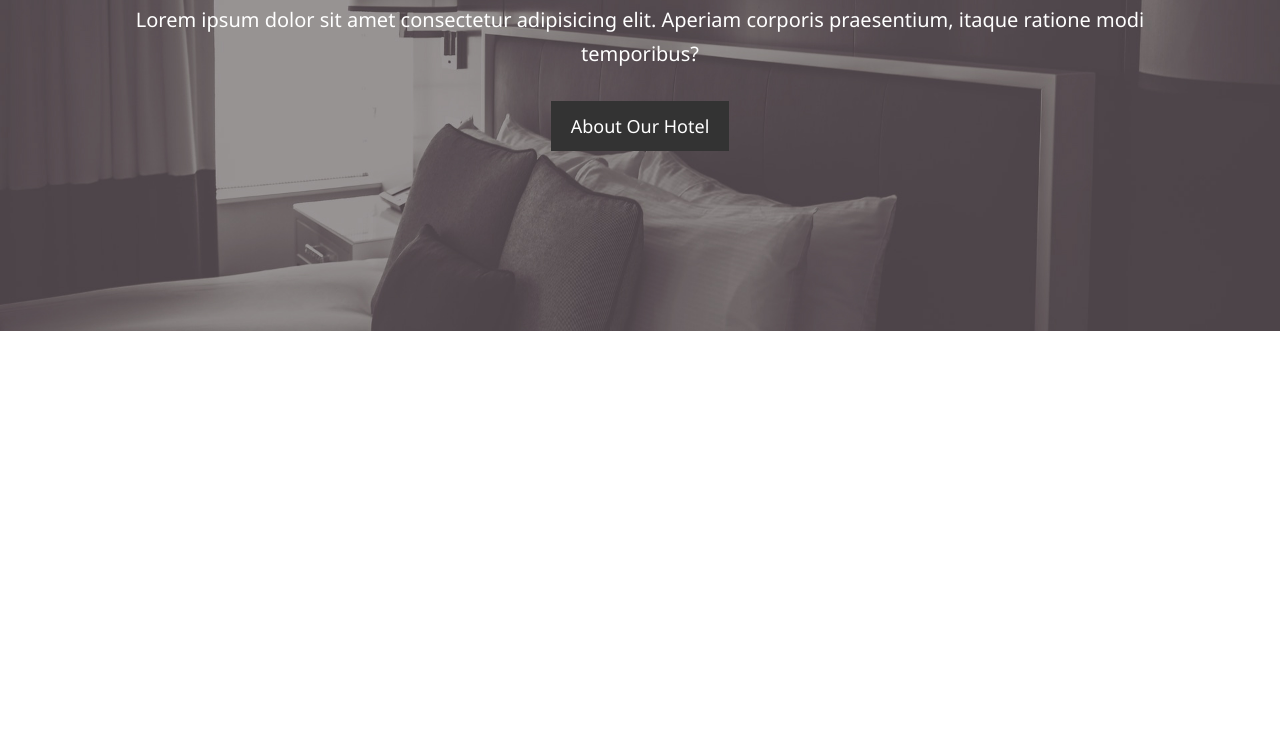
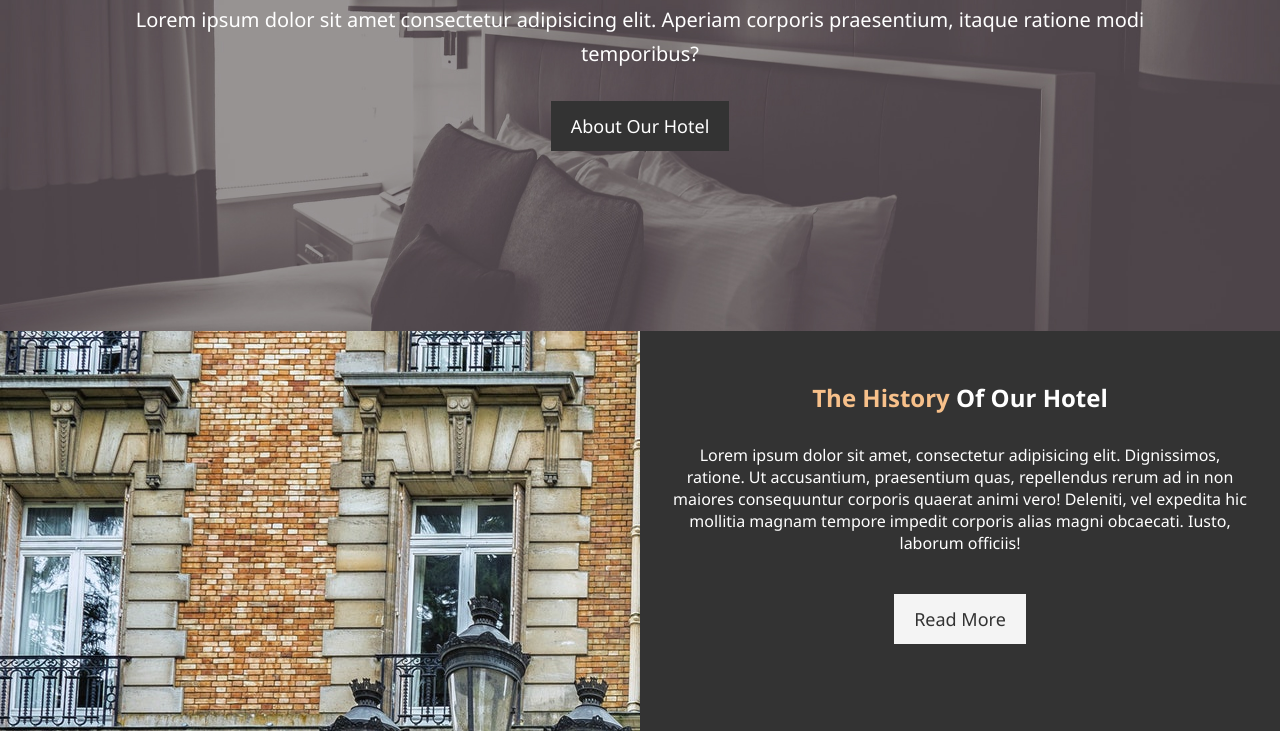
Before and after one commit to zakariabijoy/Hotel-Bt, a plain HTML site: page index.html in a window 1280 px wide. Shown: the part 342-1073 px from the top of the page. Before the commit the page ends 800 px from the top, so only its background shows below. Drawn offline with Linux system fonts and the light colour scheme.

Commit message:
Home Info with basic css

```diff
--- a/css/style.css
+++ b/css/style.css
@@ -53,9 +53,29 @@ p {
   cursor: pointer;
 }
 
+.btn-light {
+  background: #f4f4f4;
+  color: #333;
+}
+
 .btn:hover {
   background: #f7c08a;
   color: black;
+}
+
+.bg-dark {
+  background: #333;
+  color: #fff;
+}
+
+.bg-light {
+  background: #f4f4f4;
+  color: #333;
+}
+
+.bg-primary {
+  background: #333;
+  color: #f7c08a;
 }
 
 /* navbar */
@@ -115,3 +135,29 @@ p {
   padding-bottom: 20px;
   line-height: 1.7em;
 }
+
+/* Home info */
+
+#home-info {
+  height: 400px;
+}
+
+#home-info .info-img {
+  float: left;
+  width: 50%;
+  background: url("../img/photo-1.jpg") no-repeat;
+  min-height: 100%;
+}
+
+#home-info .info-content {
+  float: right;
+  width: 50%;
+  height: 100%;
+  text-align: center;
+  padding: 50px 30px;
+  overflow: hidden;
+}
+
+#home-info .info-content p {
+  padding-bottom: 30px;
+}
--- a/index.html
+++ b/index.html
@@ -37,5 +37,19 @@
         </div>
       </div>
     </header>
+    <section id="home-info" class="bg-dark">
+      <div class="info-img"></div>
+      <div class="info-content">
+        <h2><span class="text-primary">The History</span> Of Our Hotel</h2>
+        <p>
+          Lorem ipsum dolor sit amet, consectetur adipisicing elit. Dignissimos,
+          ratione. Ut accusantium, praesentium quas, repellendus rerum ad in non
+          maiores consequuntur corporis quaerat animi vero! Deleniti, vel
+          expedita hic mollitia magnam tempore impedit corporis alias magni
+          obcaecati. Iusto, laborum officiis!
+        </p>
+        <a class="btn btn-light" href="about.html">Read More</a>
+      </div>
+    </section>
   </body>
 </html>
```
